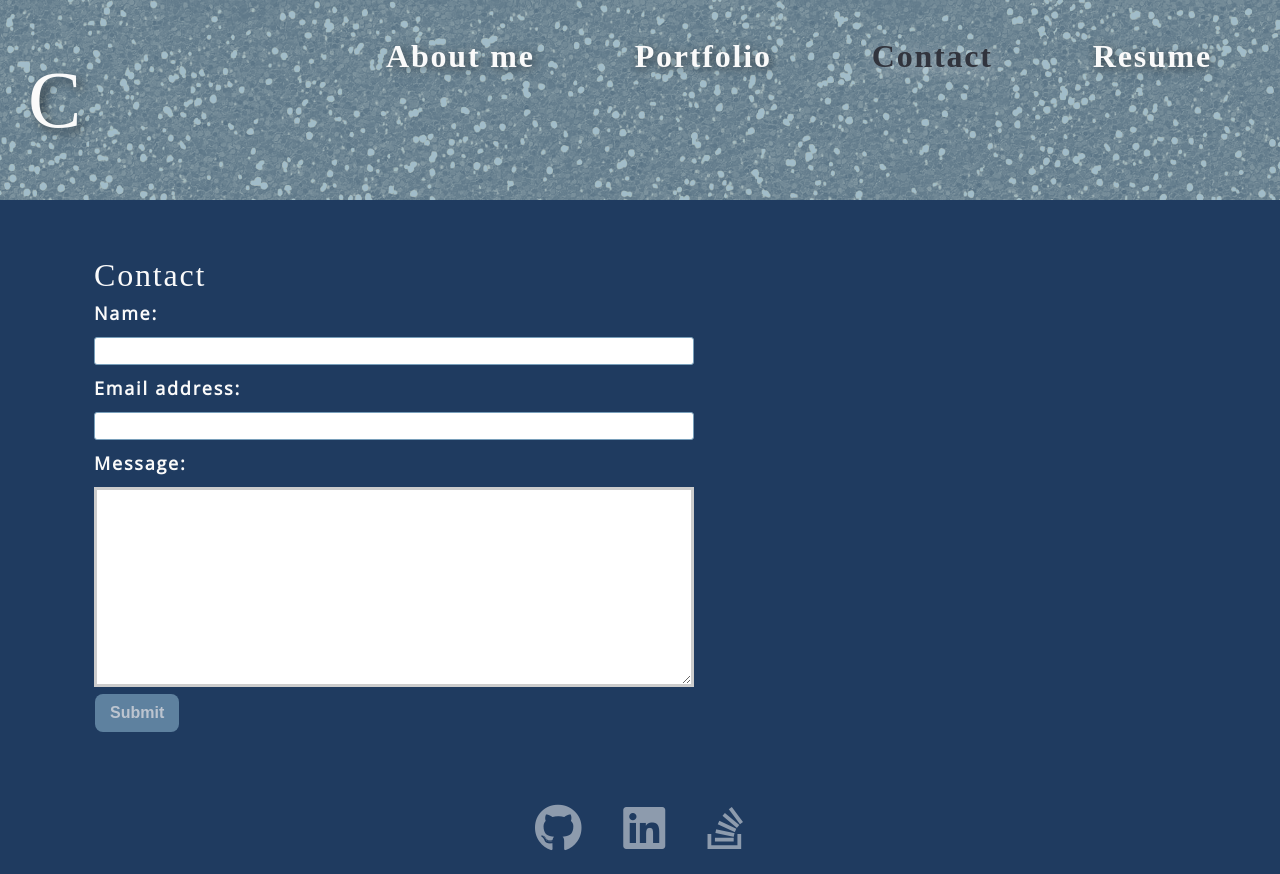
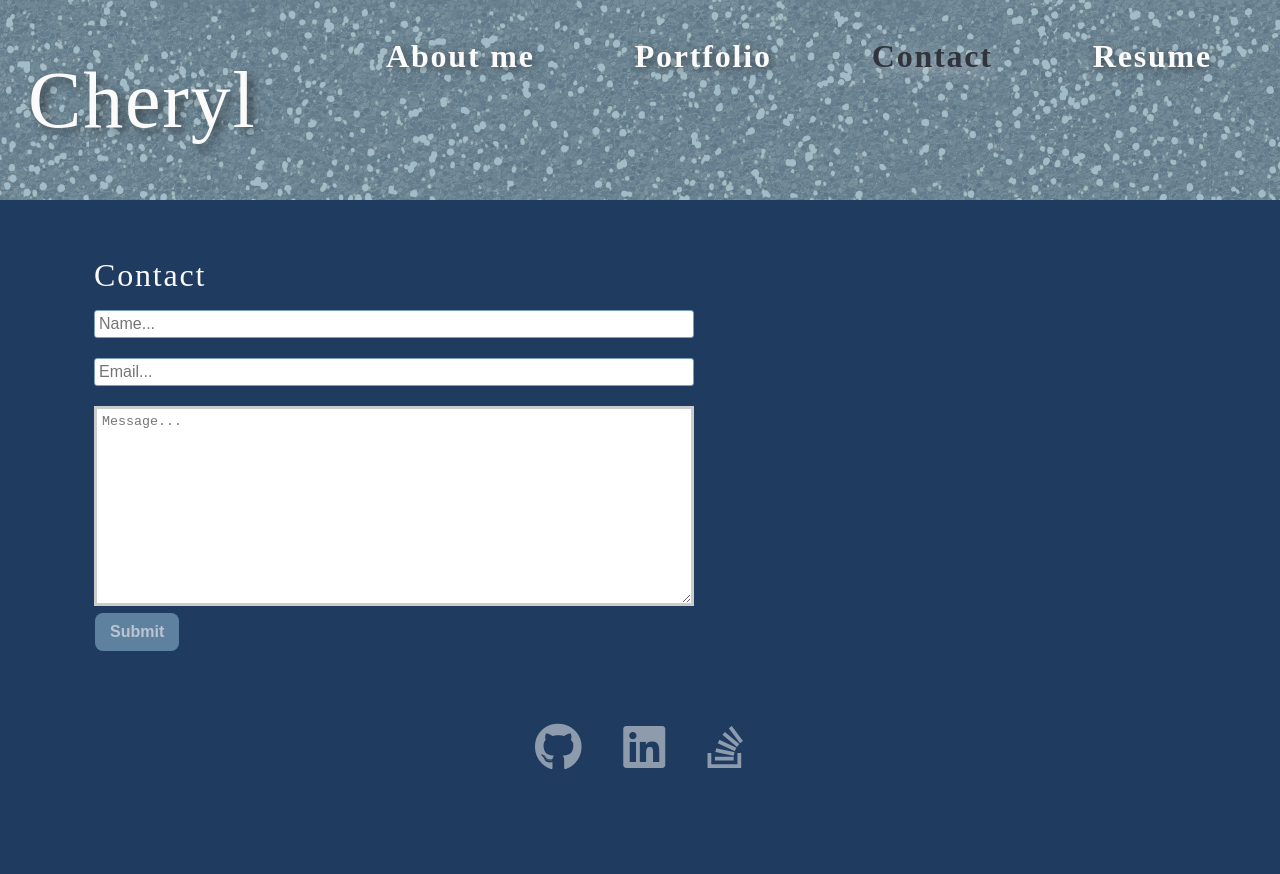
Before and after one commit to cherah-petra/ReactPortfolio20, a React (Create React App) app: page / in a window 1280 px wide. Both pictures are taken after a click on the item "Contact". After the commit the page ends 800 px from the top, so only its background shows below. Built offline with nearby package versions, Linux system fonts and the light colour scheme; a web font is replaced by a local one.

Commit message:
formspree used for contact form

```diff
--- a/package.json
+++ b/package.json
@@ -4,6 +4,7 @@
   "private": true,
   "dependencies": {
     "@babel/plugin-proposal-private-property-in-object": "^7.21.11",
+    "@formspree/react": "^2.4.4",
     "react": "^16.13.1",
     "react-dom": "^16.13.1",
     "react-scripts": "5.0.1"
--- a/public/index.html
+++ b/public/index.html
@@ -38,5 +38,6 @@
       To begin the development, run `npm start` or `yarn start`.
       To create a production bundle, use `npm run build` or `yarn build`.
     -->
+
   </body>
 </html>
--- a/src/components/Contact/index.js
+++ b/src/components/Contact/index.js
@@ -1,82 +1,51 @@
-import React, { useState } from 'react';
-
-import { validateEmail } from '../../utils/helpers';
+import React from 'react';
+import { useForm, ValidationError } from '@formspree/react';
 
 function Contact() {
-  const [formState, setFormState] = useState({
-    name: '',
-    email: '',
-    message: '',
-  });
-
-  const [errorMessage, setErrorMessage] = useState('');
-  const { name, email, message } = formState;
-
-  const handleSubmit = (e) => {
-    e.preventDefault();
-    if (!errorMessage) {
-      console.log('Submit Form', formState);
+  const [state, handleSubmit] = useForm("mnqkjqbn");
+  if (state.succeeded) {
+      return <p>Thanks for contacting me!</p>;
   }
-  };
-
-  const handleChange = (e) => {
-    if (e.target.name === 'email') {
-      const isValid = validateEmail(e.target.value);
-      if (!isValid) {
-        setErrorMessage('Your email is invalid.');
-      } else {
-        setErrorMessage('');
-      }
-    } else {
-      if (!e.target.value.length) {
-        setErrorMessage(`${e.target.name} is required.`);
-      } else {
-        setErrorMessage('');
-      }
-    }
-    if (!errorMessage) {
-      setFormState({ ...formState, [e.target.name]: e.target.value });
-      console.log('Handle Form', formState);
-    }
-  };
-
   return (
     <section>
-      <form id="contact-form" onSubmit={handleSubmit}>
-        <div>
-          <label htmlFor="name">Name:</label>
+      <form onSubmit={handleSubmit}>
       <input
-            type="text"
+        id="name"
+        type="name"
         name="name"
-            defaultValue={name}
-            onBlur={handleChange}
+        placeholder='Name...'
       />
-        </div>
-        <div>
-          <label htmlFor="email">Email address:</label>
+      <ValidationError
+        prefix="Name"
+        field="name"
+        errors={state.errors}
+      />
       <input
+        id="email"
         type="email"
         name="email"
-            defaultValue={email}
-            onBlur={handleChange}
+        placeholder='Email...'
       />
-        </div>
-        <div>
-          <label htmlFor="message">Message:</label>
+      <ValidationError
+        prefix="Email"
+        field="email"
+        errors={state.errors}
+      />
       <textarea
+        id="message"
         name="message"
-            rows="5"
-            defaultValue={message}
-            onBlur={handleChange}
+        placeholder='Message...'
       />
-        </div>
-        {errorMessage && (
-          <div>
-            <p className="error-text">{errorMessage}</p>
-          </div>
-        )}
-        <button type="submit">Submit</button>
+      <ValidationError
+        prefix="Message"
+        field="message"
+        errors={state.errors}
+      />
+      <button type="submit" disabled={state.submitting}>
+        Submit
+      </button>
     </form>
+
     </section>
   );
 }
--- a/src/components/Header/index.js
+++ b/src/components/Header/index.js
@@ -5,7 +5,7 @@ function Header(props) {
 
   return (
     <header className="flex-row space-between px-1">
-      <h1>C</h1>
+      <h1>Cheryl</h1>
       <img src={coverImage} alt="wooden background"></img>
       {props.children}
     </header>
```
Also changed, not shown: 1 other file (tests, documents, lock files or other folders). Lines whose indentation alone changed are shown as unchanged.
